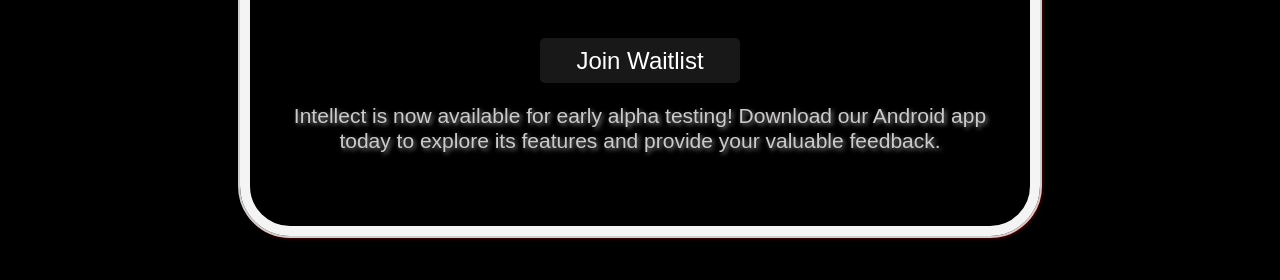
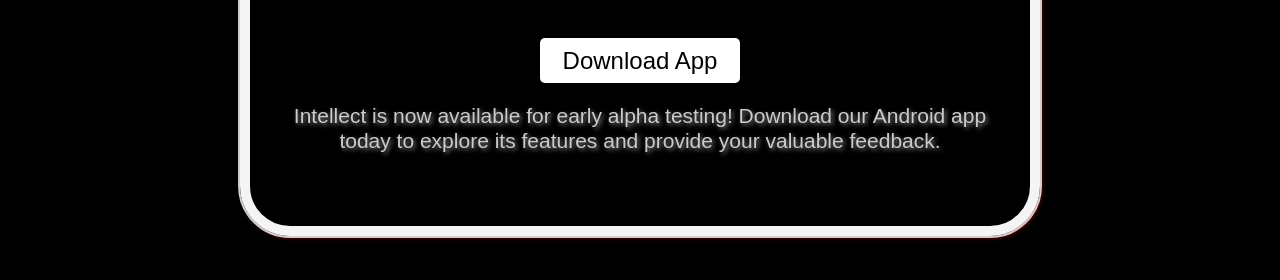
Before and after one commit to Mohitmeenna/Intellect, a plain HTML site: page index.html in a window 1280 px wide. Shown: the part 802-1082 px from the top of the page. Drawn offline with nearby package versions, Linux system fonts and the light colour scheme.

Commit message:
download link added

```diff
--- a/index.html
+++ b/index.html
@@ -73,10 +73,12 @@
         <H3>Experience Intellect's Personal AI Assistant</H3>
 
     </div>
-    <div id="div2"><button>Join Waitlist</button>
+    <div id="div2">
+        <a href="https://drive.google.com/file/d/15uY5d9SOSM-foqYABG95PwmS9AZ26FxQ/view?usp=sharing" target="_blank" style="text-decoration: none;">
+          <button>Download App</button>
+        </a>
         <h5>Intellect is now available for early alpha testing! Download our Android app today to explore its features and provide your valuable feedback.</h5>
-
-    </div>
+      </div>
     <video autoplay loop muted id="video-background">
         <source src="vid.mp4" type="video/mp4">
     </video>
--- a/style.css
+++ b/style.css
@@ -143,8 +143,8 @@ button {
     width: 200px;
     height: 45px;
     margin: 20px auto;
-    background-color: #181818;
-    color: #ffffff;
+    background-color: #ffffff;
+    color: #000000;
     border: none;
     border-radius: 5px;
     cursor: pointer;
```
